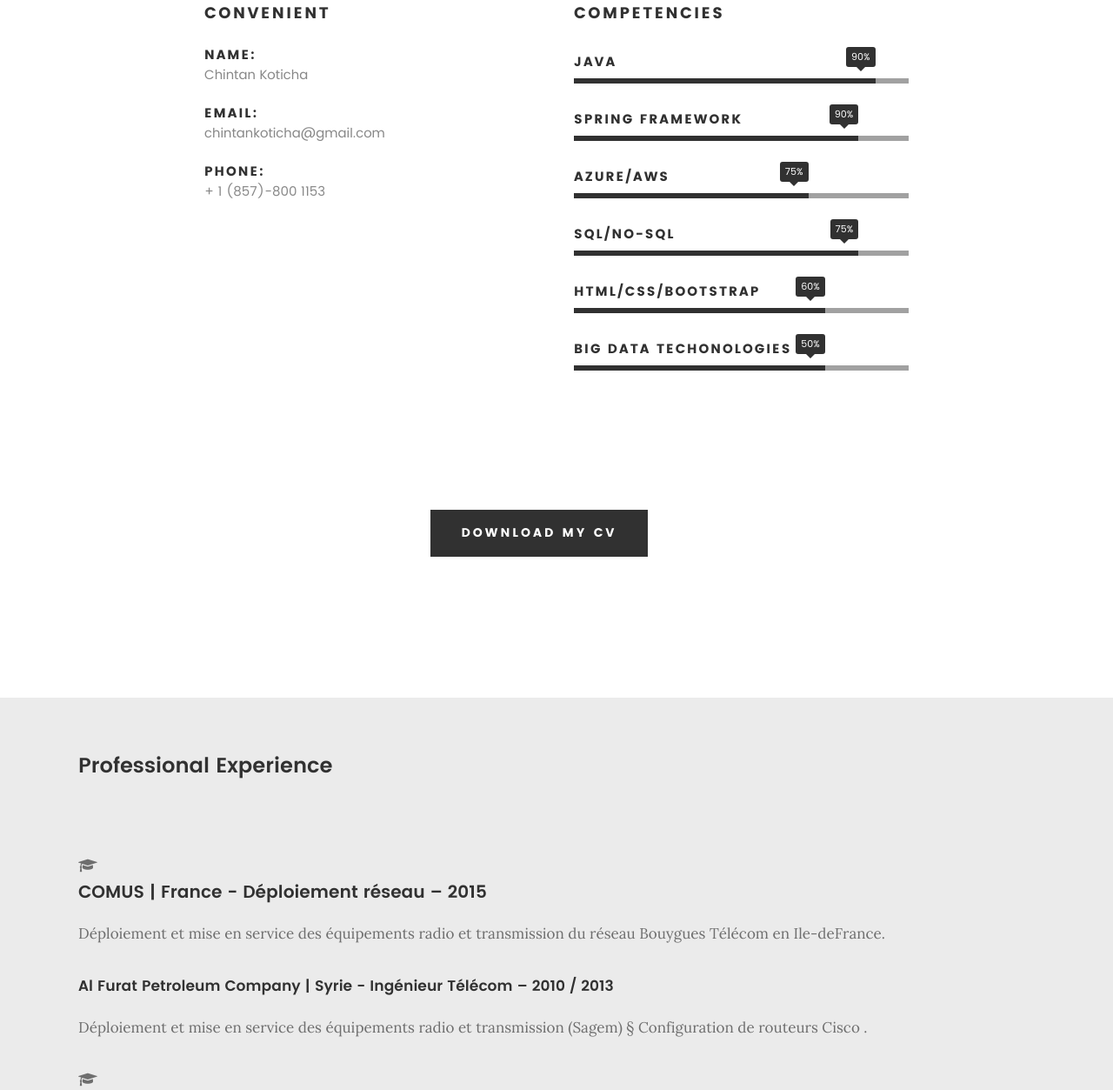
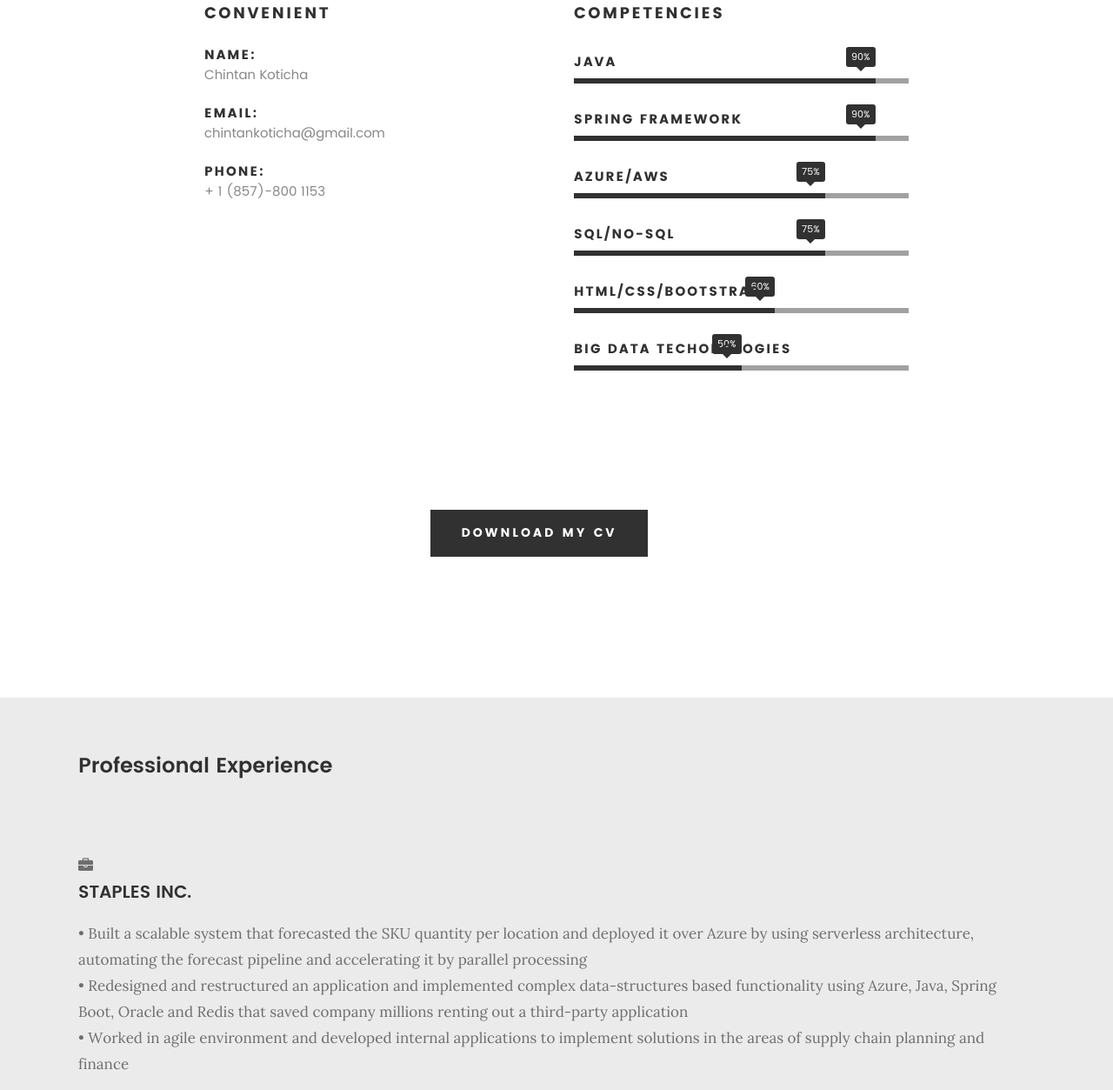
Before and after one commit to chintankoticha/chintankoticha.github.io, a plain HTML site: page index.html in a window 1280 px wide. Shown: the part 1293-2546 px from the top of the page at 87% size. Drawn offline with Linux system fonts and the light colour scheme; files whose address does not match are found by name.

```diff
--- a/index.html
+++ b/index.html
@@ -103,8 +103,8 @@
    				<img src="images/ChintanPic.jpeg" alt="Profile Picture">
 
    				<p class="lead">Currently working at Staples Inc. as a Senior
-					   Software Engineer. I have 4 years of experience as a software Engineer.
-					I have hands-on experience building projects ground up including system design
+					   Software Engineer. I have 4 years of experience as a Software Engineer.
+					I have hands-on experience building projects ground up including system
 				and architectural design. I have expertise in back-end developent with continuous integration
 			and development to cloud services.</p>
    			</div>
@@ -149,23 +149,23 @@
 				   	<strong>JAVA</strong>
 				   </li>
 				   <li>
-				   	<div class="progress percent85"><span>90%</span></div>
+				   	<div class="progress percent90"><span>90%</span></div>
 				   	<strong>SPRING FRAMEWORK</strong>
 				   </li>
 				   <li>
-				   	<div class="progress percent70"><span>75%</span></div>
+				   	<div class="progress percent75"><span>75%</span></div>
 				   	<strong>Azure/AWS</strong>
 				   </li>
 				   <li>
-				   	<div class="progress percent85"><span>75%</span></div>
+				   	<div class="progress percent75"><span>75%</span></div>
 				   	<strong>SQL/NO-SQL</strong>
 				   </li>
 				   <li>
-				   	<div class="progress percent75"><span>60%</span></div>
+				   	<div class="progress percent60"><span>60%</span></div>
 				   	<strong>HTML/CSS/BOOTSTRAP</strong>
 				   </li>
 				   <li>
-                    <div class="progress percent75"><span>50%</span></div>
+                    <div class="progress percent50"><span>50%</span></div>
 				   	<strong>BIG DATA TECHONOLOGIES</strong>
 				   </li>
 
@@ -203,14 +203,15 @@
    				<div class="timeline-block">
 
 	   				<div class="timeline-ico">
-	   					<i class="fa fa-graduation-cap"></i>
+	   					<i class="fa fa-briefcase"></i>
 	   				</div>
 
 	   				<div class="timeline-header">
-	   					<h3>COMUS | France - Déploiement réseau – 2015</h3>
-	   					<p>Déploiement et mise en service des équipements radio et
-transmission du réseau Bouygues Télécom en Ile-deFrance.
-</p>
+	   					<h3>STAPLES INC.</h3>
+	   					<p> •   Built a scalable system that forecasted the SKU quantity per location and deployed it over Azure by using serverless architecture, automating the forecast pipeline and accelerating it by parallel processing <br>
+							•	Redesigned and restructured an application and implemented complex data-structures based functionality using Azure, Java, Spring Boot, Oracle and Redis that saved company millions renting out a third-party application <br>
+							•	Worked in agile environment and developed internal applications to implement solutions in the areas of supply chain planning and finance
+						</p>
 	   				</div>
 
 	   				<div class="timeline-content">
```
